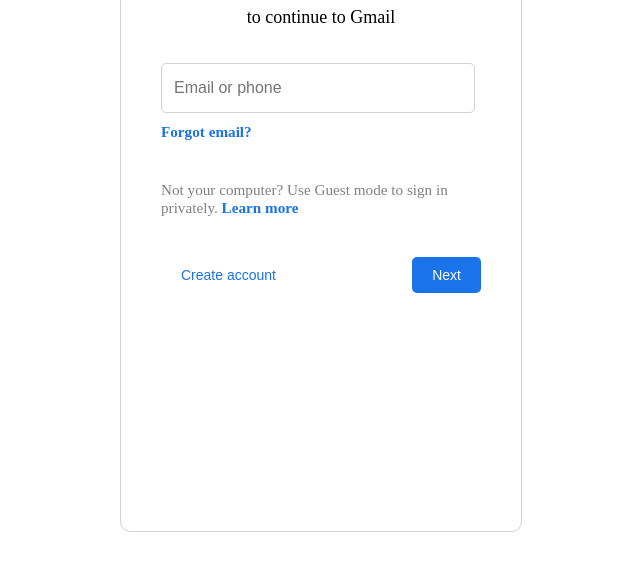
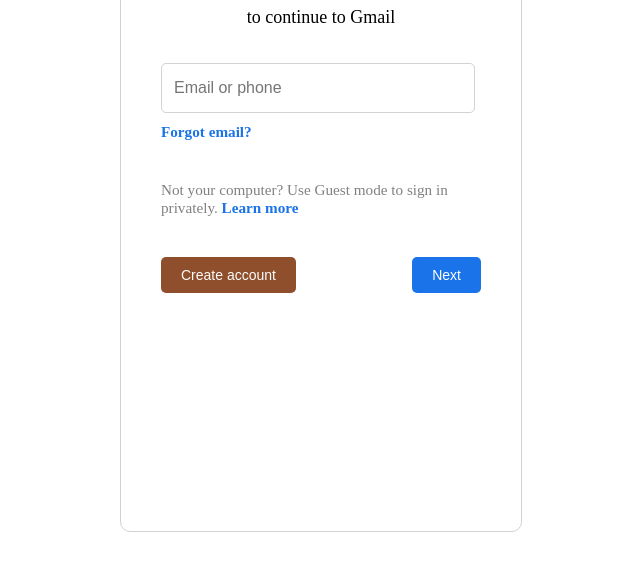
Before and after one commit to adeboyebami/google_signin_demo, a plain HTML site: page index.html in a window 1280 px wide. Shown: the part 174-744 px from the top of the page, without its empty margins (319-959 px from the left). Drawn offline with Linux system fonts and the light colour scheme.

Commit message:
changed create account botton colum

```diff
--- a/style.css
+++ b/style.css
@@ -81,15 +81,15 @@ a {
 }
 
 #create-account {
-  background-color: transparent;
-  color: #1a73e8;
+  background-color: #8f4e2c;
+  color: #fdfdfd;
   font-size: 14px;
   padding-left: 0;
 }
 
 #create-account:hover {
-  background-color: #f5faff;
-}
+  background-color: #0d6ae3;
+  }
 
 #next {
   background-color: #1a73e8;
```
